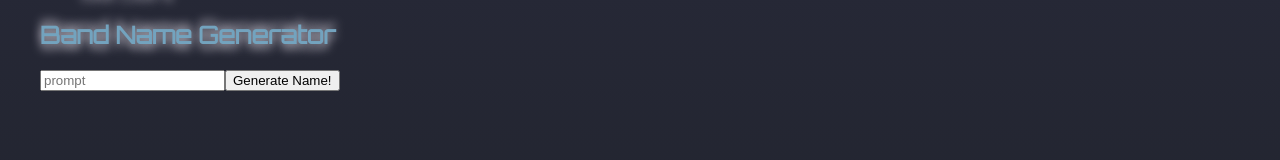
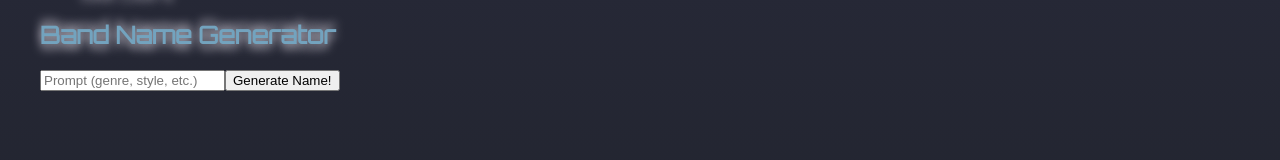
Before and after one commit to bbairdgen/uniquist, a React (Create React App) app in the folder client/: page / in a window 1280 px wide. Shown: the part 263-423 px from the top of the page. Built offline with nearby package versions, Linux system fonts and the light colour scheme; a web font is replaced by a local one.

Commit message:
Edit band name generation algorithm

```diff
--- a/client/src/pages/Home.js
+++ b/client/src/pages/Home.js
@@ -23,6 +23,7 @@ const Home = () => {
 
     if (!prompt) {
       setErrorMessage("No prompt entered");
+      setBandNameHeader("No prompt entered");
       return;
     }
 
@@ -61,19 +62,19 @@ const Home = () => {
         if (currentWordArray.synonyms) {
           const currentWord =
             currentWordArray.synonyms[
-              Math.floor(Math.random() * currentWordArray.synonyms.length)
+            Math.floor(Math.random() * currentWordArray.synonyms.length)
             ];
           bandNameArray.push(currentWord);
         } else if (currentWordArray.hypernyms) {
           const currentWord =
             currentWordArray.hypernyms[
-              Math.floor(Math.random() * currentWordArray.hypernyms.length)
+            Math.floor(Math.random() * currentWordArray.hypernyms.length)
             ];
           bandNameArray.push(currentWord);
         } else if (currentWordArray.hyponyms) {
           const currentWord =
             currentWordArray.hyponyms[
-              Math.floor(Math.random() * currentWordArray.hyponyms.length)
+            Math.floor(Math.random() * currentWordArray.hyponyms.length)
             ];
           bandNameArray.push(currentWord);
         }
@@ -87,15 +88,9 @@ const Home = () => {
     }
     const bandName =
       bandNameArray[Math.floor(Math.random() * bandNameArray.length)];
-    setBandNameHeader(bandName);
+
+    bandName ? setBandNameHeader(bandName) : setBandNameHeader("Prompt not descriptive enough");
     // console.log(bandName)
-
-    // Return result
-
-    if (!prompt) {
-      setErrorMessage("No name entered");
-      return;
-    }
 
     setPrompt("");
   };
@@ -133,7 +128,7 @@ const Home = () => {
             name="prompt"
             onChange={handleInputChange}
             type="prompt"
-            placeholder="prompt"
+            placeholder="Prompt (genre, style, etc.)"
           />
           <button className="btn btn-lg btn-danger" onClick={handleFormSubmit}>
             Generate Name!
```
